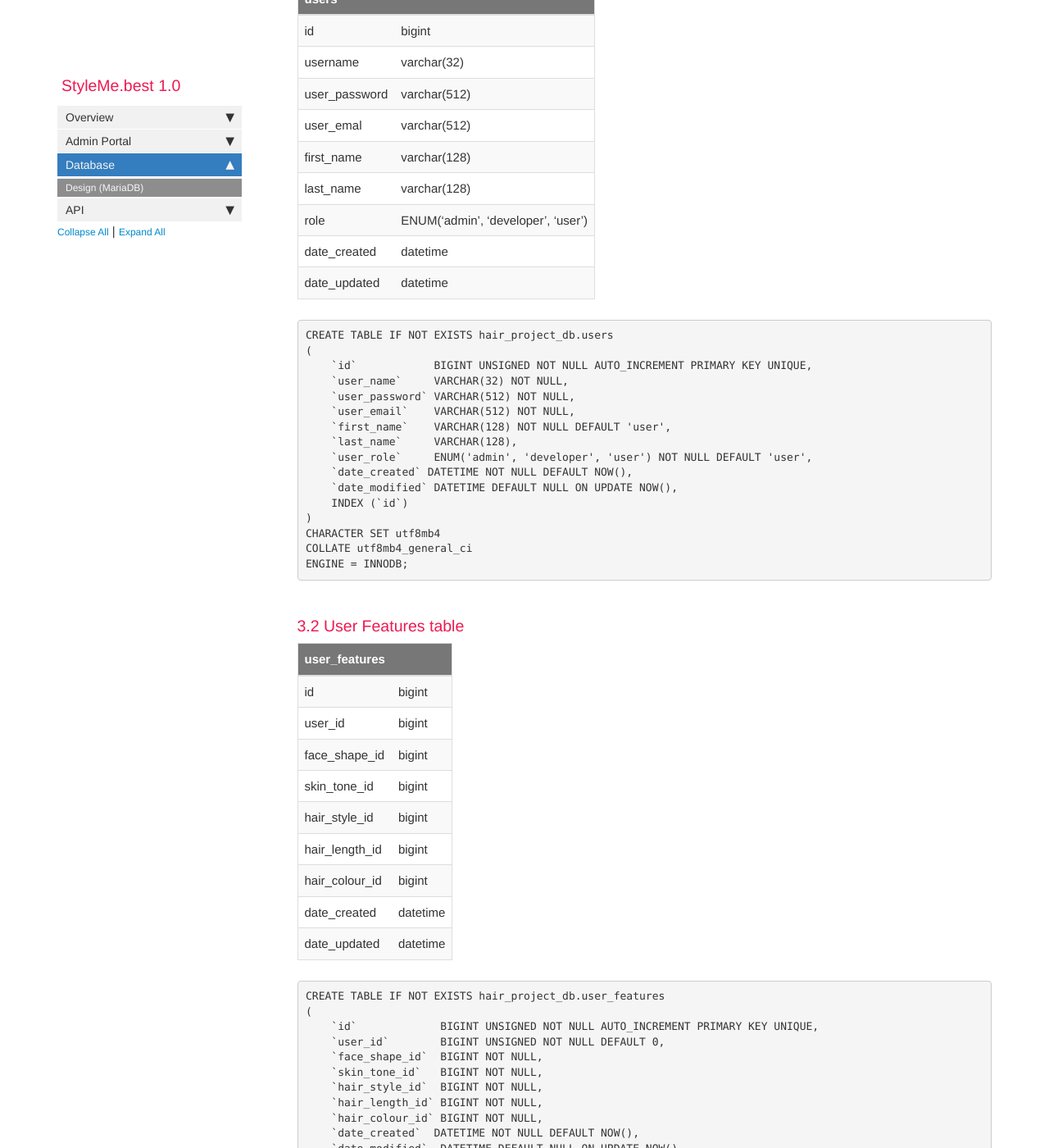
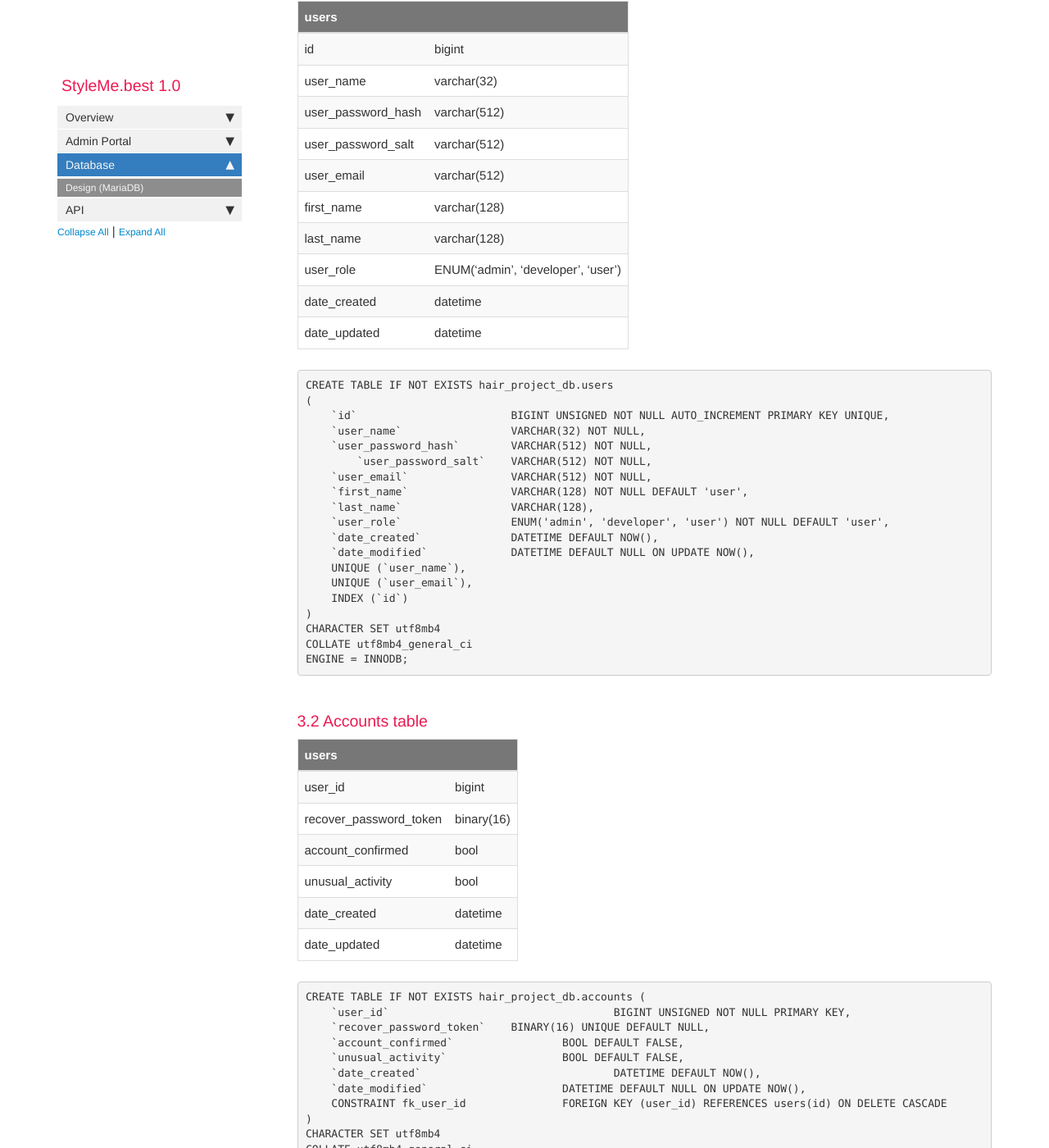
Before and after one commit to HairdressingProject/Documentation, a Jekyll site: the page built from pages/mydoc/mydoc_database_design.md, in a window 1280 px wide and 1400 px high, scrolled down 1004 px. Shown: the whole window at 82% size. Built offline with Jekyll 4.4.1, drawn with Linux system fonts in a browser that asks for light colours; comment, search, counter and statistics services are not loaded; some of the changed text lies outside the part shown.

Commit message:
updated db design page

````diff
--- a/pages/mydoc/mydoc_database_design.md
+++ b/pages/mydoc/mydoc_database_design.md
@@ -21,8 +21,6 @@ CREATE DATABASE IF NOT EXISTS hair_project_db CHARACTER SET utf8mb4 COLLATE utf8
 
 ```
 
-
-
 ## 3. Tables
 
 ### 3.1 Users table
@@ -32,12 +30,13 @@ CREATE DATABASE IF NOT EXISTS hair_project_db CHARACTER SET utf8mb4 COLLATE utf8
 | users |
 |-------|---------|
 | id | bigint|
-| username | varchar(32) |
-| user_password | varchar(512) |
-| user_emal | varchar(512) |
+| user_name | varchar(32) |
+| user_password_hash | varchar(512) |
+| user_password_salt | varchar(512) |
+| user_email | varchar(512) |
 | first_name | varchar(128) |
 | last_name | varchar(128) |
-| role | ENUM('admin', 'developer', 'user') |
+| user_role | ENUM('admin', 'developer', 'user') |
 | date_created | datetime |
 | date_updated | datetime |
 
@@ -46,15 +45,18 @@ CREATE DATABASE IF NOT EXISTS hair_project_db CHARACTER SET utf8mb4 COLLATE utf8
 ```mysql
 CREATE TABLE IF NOT EXISTS hair_project_db.users
 (
-    `id`            BIGINT UNSIGNED NOT NULL AUTO_INCREMENT PRIMARY KEY UNIQUE,
-    `user_name`     VARCHAR(32) NOT NULL,
-    `user_password` VARCHAR(512) NOT NULL,
-    `user_email`    VARCHAR(512) NOT NULL,
-    `first_name`    VARCHAR(128) NOT NULL DEFAULT 'user',
-    `last_name`     VARCHAR(128),
-    `user_role`     ENUM('admin', 'developer', 'user') NOT NULL DEFAULT 'user',
-    `date_created` DATETIME NOT NULL DEFAULT NOW(),
-    `date_modified` DATETIME DEFAULT NULL ON UPDATE NOW(),
+    `id`            		BIGINT UNSIGNED NOT NULL AUTO_INCREMENT PRIMARY KEY UNIQUE,
+    `user_name`     		VARCHAR(32) NOT NULL,
+    `user_password_hash` 	VARCHAR(512) NOT NULL,
+	`user_password_salt` 	VARCHAR(512) NOT NULL,
+    `user_email`    		VARCHAR(512) NOT NULL,
+    `first_name`    		VARCHAR(128) NOT NULL DEFAULT 'user',
+    `last_name`     		VARCHAR(128),
+    `user_role`     		ENUM('admin', 'developer', 'user') NOT NULL DEFAULT 'user',
+    `date_created`  		DATETIME DEFAULT NOW(),
+    `date_modified` 		DATETIME DEFAULT NULL ON UPDATE NOW(),
+    UNIQUE (`user_name`),
+    UNIQUE (`user_email`),
     INDEX (`id`)
 )
 CHARACTER SET utf8mb4
@@ -62,7 +64,35 @@ COLLATE utf8mb4_general_ci
 ENGINE = INNODB;
 ```
 
-### 3.2 User Features table
+### 3.2 Accounts table
+
+<!-- {% include image.html file="/DB_design/accounts.png" alt="Accounts table" caption="Accounts table" %} -->
+
+| users |
+|-------|---------|
+| user_id | bigint|
+| recover_password_token | binary(16) |
+| account_confirmed | bool |
+| unusual_activity | bool |
+| date_created | datetime |
+| date_updated | datetime |
+
+```mysql
+CREATE TABLE IF NOT EXISTS hair_project_db.accounts (
+    `user_id` 					BIGINT UNSIGNED NOT NULL PRIMARY KEY,
+    `recover_password_token` 	BINARY(16) UNIQUE DEFAULT NULL,
+    `account_confirmed` 		BOOL DEFAULT FALSE,
+    `unusual_activity` 			BOOL DEFAULT FALSE,
+    `date_created` 				DATETIME DEFAULT NOW(),
+    `date_modified` 			DATETIME DEFAULT NULL ON UPDATE NOW(),
+    CONSTRAINT fk_user_id 		FOREIGN KEY (user_id) REFERENCES users(id) ON DELETE CASCADE
+)
+CHARACTER SET utf8mb4
+COLLATE utf8mb4_general_ci
+ENGINE = INNODB;
+```
+
+### 3.3 User Features table
 
 <!-- {% include image.html file="/DB_design/user_features_table.png" alt="User features table" caption="User features table" %} -->
 
@@ -330,7 +360,7 @@ COLLATE utf8mb4_general_ci
 ENGINE = INNODB;
 ```
 
-### 3.11 Colours table
+### 3.12 Colours table
 
 <!-- {% include image.html file="/DB_design/colours_table.png" alt="Colours table" caption="Colours table" %} -->
 
````
Also changed, not shown: other parts of pages/mydoc/mydoc_database_design.md (+8 -8 lines).
